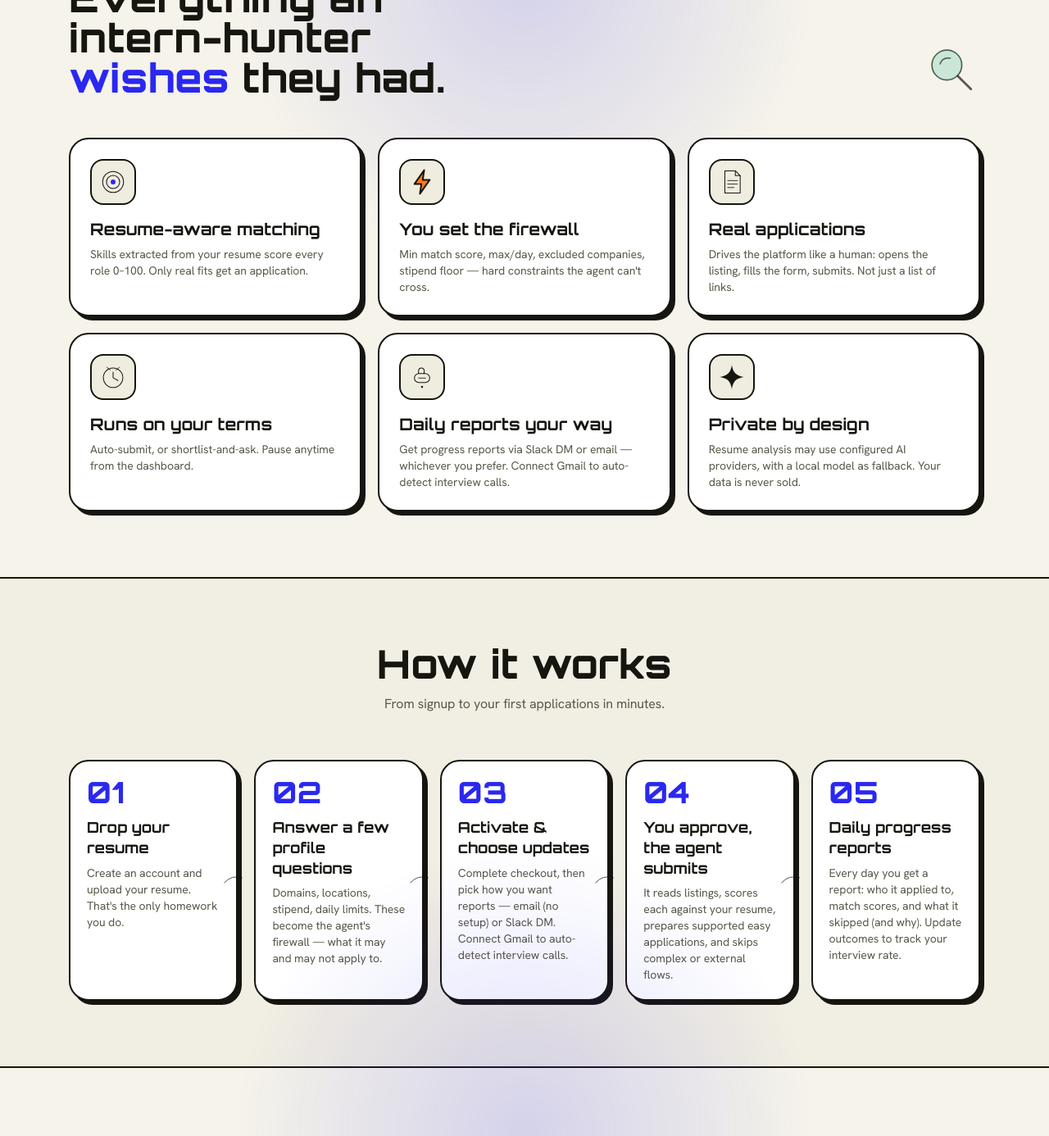
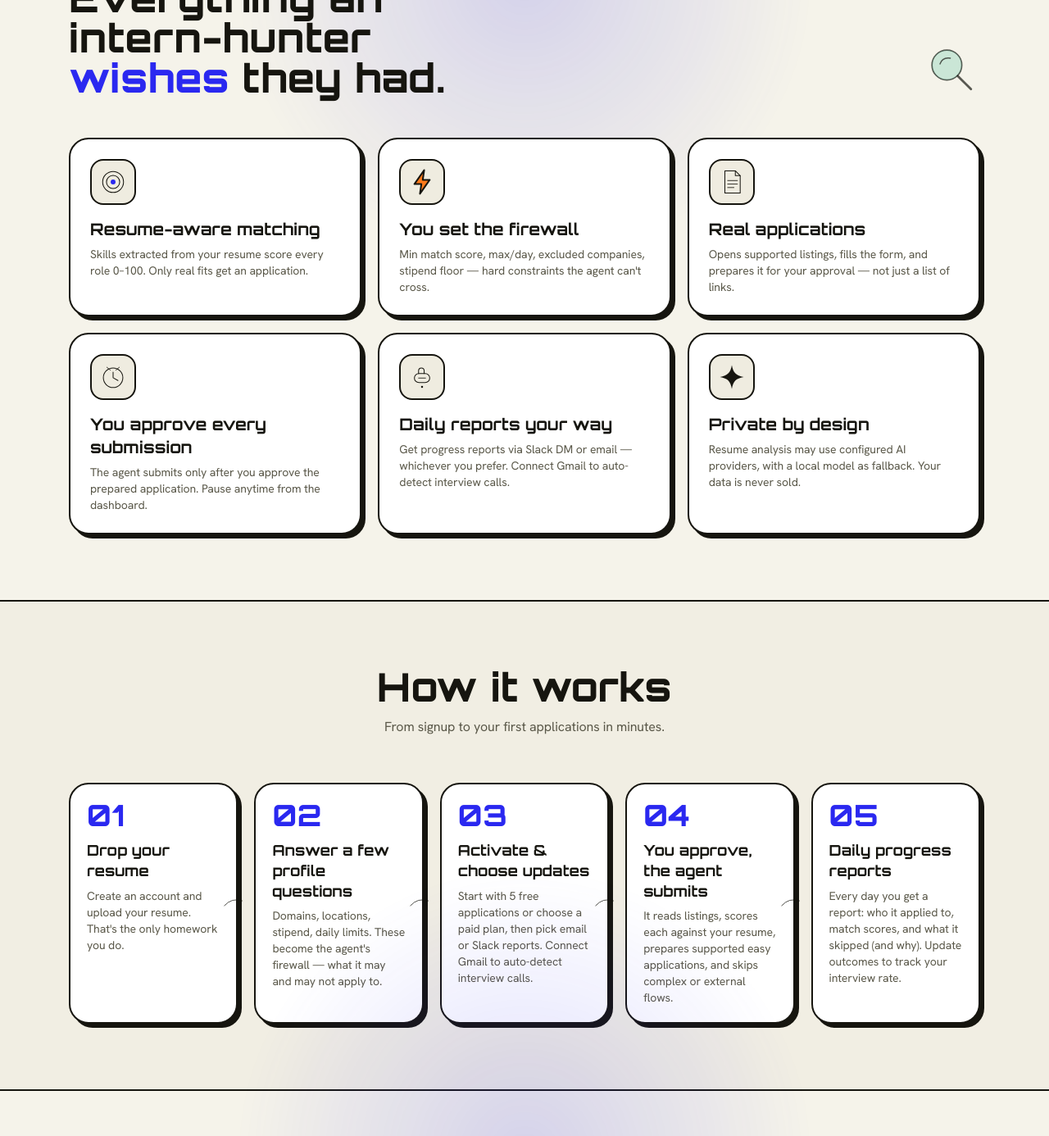
Before and after one commit to mahisamm/grindly.in, a Next.js app: page / in a window 1280 px wide. Shown: the part 1126-2512 px from the top of the page at 82% size. Built offline with nearby package versions, Linux system fonts and the light colour scheme.

Commit message:
fix: align public copy with approval workflow

```diff
--- a/src/app/login/page.tsx
+++ b/src/app/login/page.tsx
@@ -74,7 +74,7 @@ export default function LoginPage() {
           <span className="flex text-[#ffd9b8]">
             {[0, 1, 2, 3, 4].map((i) => <Star key={i} size={15} />)}
           </span>
-          Built for the intern grind on Internshala
+          Built for the intern grind across five leading job platforms
         </div>
       </aside>
 
@@ -106,7 +106,7 @@ export default function LoginPage() {
               {err && <p className="mt-4 text-sm text-danger">{err}</p>}
 
               <p className="mt-6 text-xs text-muted">
-                By continuing you agree to let Grindly apply to jobs on your behalf within the limits you set.
+                By continuing you agree to let Grindly prepare supported job applications within the limits you set and submit only after your approval.
                 This sign-in only verifies your identity (name and email). Connecting Gmail for
                 application tracking is a separate, optional step with its own permission request later on.
                 See our{" "}
--- a/src/app/page.tsx
+++ b/src/app/page.tsx
@@ -21,7 +21,7 @@ const STEPS = [
   {
     n: "03",
     title: "Activate & choose updates",
-    body: "Complete checkout, then pick how you want reports — email (no setup) or Slack DM. Connect Gmail to auto-detect interview calls.",
+    body: "Start with 5 free applications or choose a paid plan, then pick email or Slack reports. Connect Gmail to auto-detect interview calls.",
   },
   {
     n: "04",
@@ -38,8 +38,8 @@ const STEPS = [
 const FEATURES = [
   ["Resume-aware matching", "Skills extracted from your resume score every role 0–100. Only real fits get an application.", Target],
   ["You set the firewall", "Min match score, max/day, excluded companies, stipend floor — hard constraints the agent can't cross.", Bolt],
-  ["Real applications", "Drives the platform like a human: opens the listing, fills the form, submits. Not just a list of links.", Doc],
-  ["Runs on your terms", "Auto-submit, or shortlist-and-ask. Pause anytime from the dashboard.", Clock],
+  ["Real applications", "Opens supported listings, fills the form, and prepares it for your approval — not just a list of links.", Doc],
+  ["You approve every submission", "The agent submits only after you approve the prepared application. Pause anytime from the dashboard.", Clock],
   ["Daily reports your way", "Get progress reports via Slack DM or email — whichever you prefer. Connect Gmail to auto-detect interview calls.", Slack],
   ["Private by design", "Resume analysis may use configured AI providers, with a local model as fallback. Your data is never sold.", Sparkle],
 ] as const;
```
